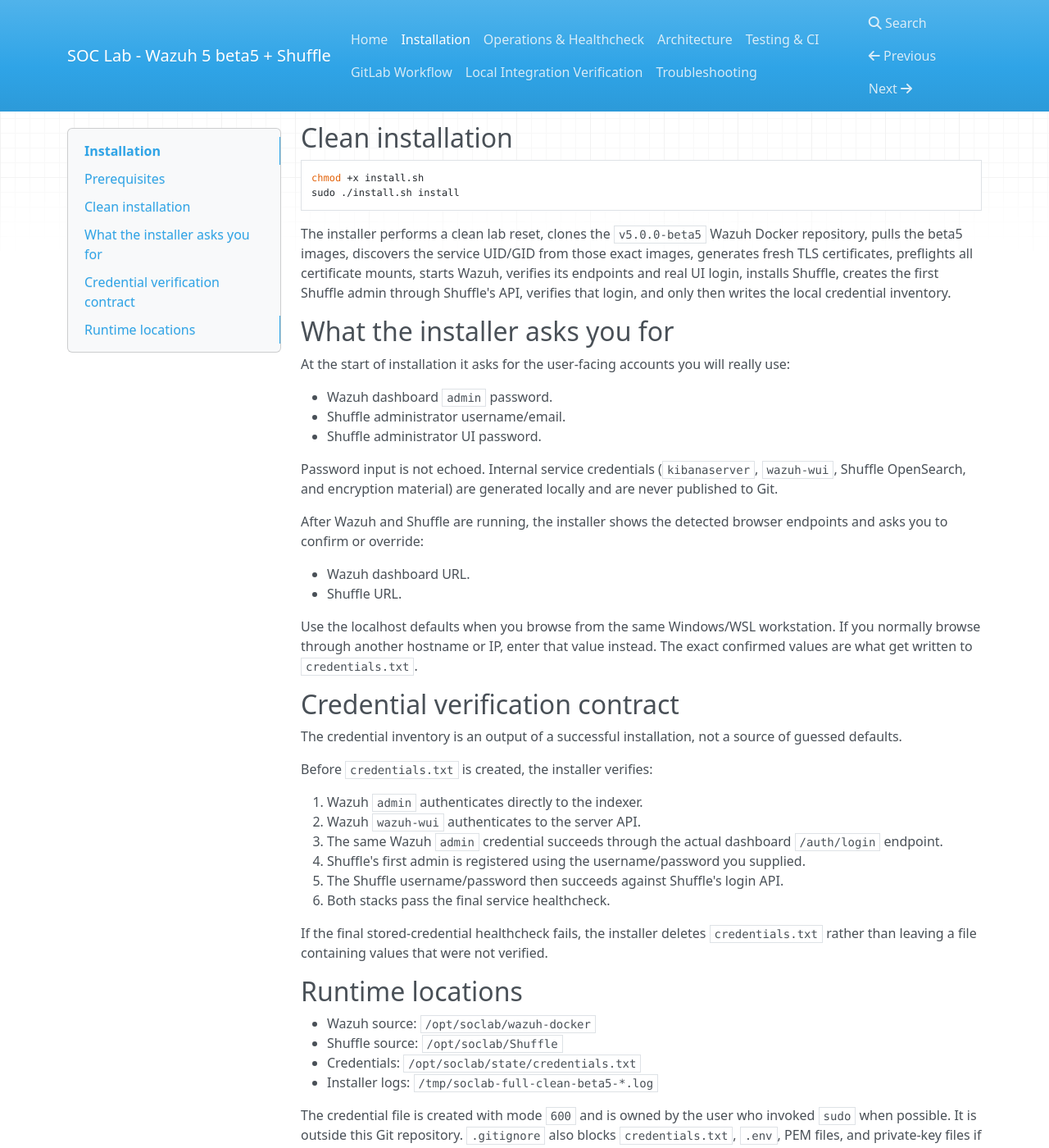
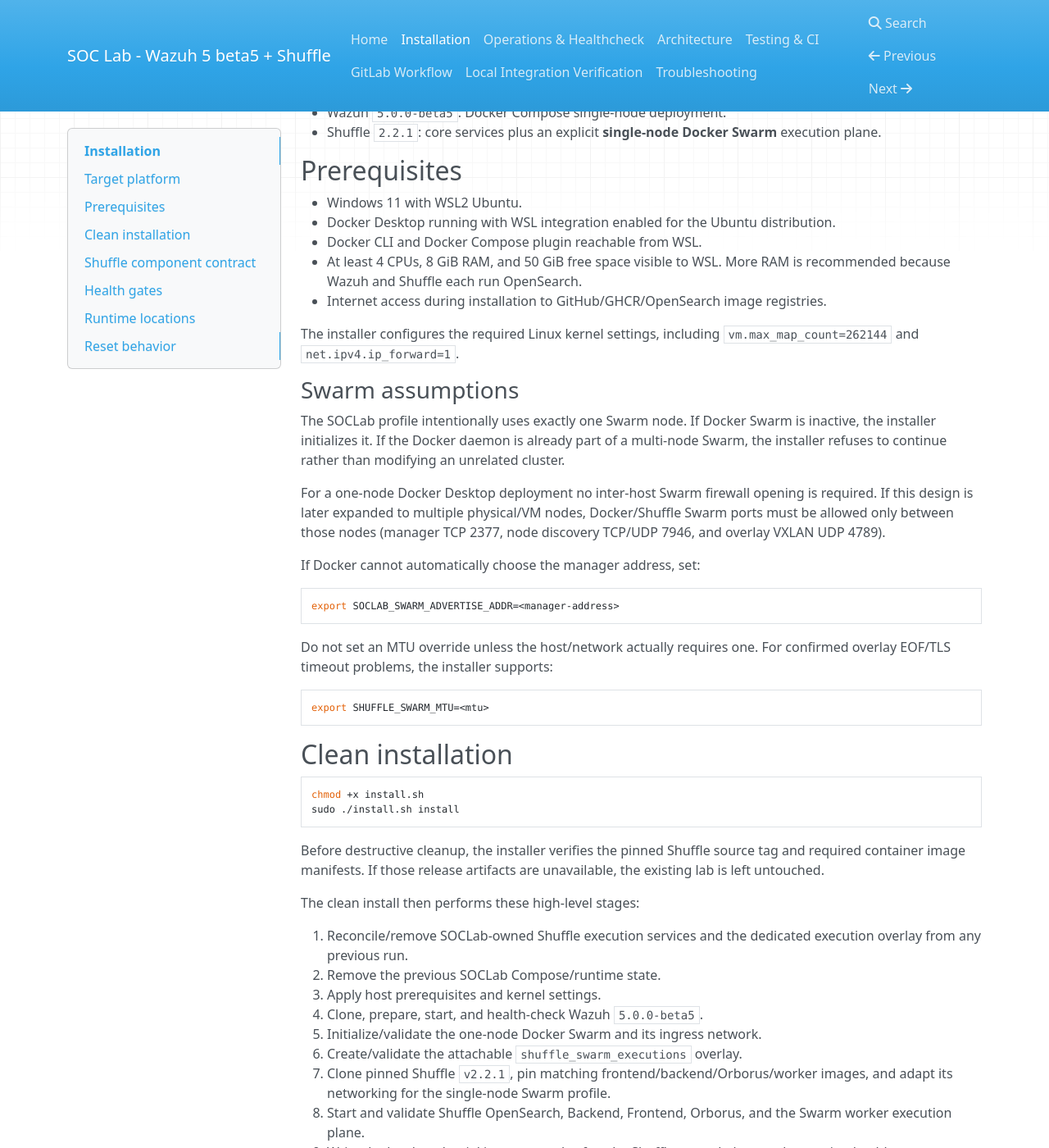
Before and after one commit to avioren/SOCLab, an MkDocs documentation site: the page built from docs/installation.md, in a window 1280 px wide and 1400 px high, scrolled down 200 px. Shown: the whole window at 82% size. Built offline with MkDocs 1.6.1, drawn with Linux system fonts in a browser that asks for light colours; nearby versions of some CDN libraries; some of the changed text lies outside the part shown.

Commit message:
docs: document Shuffle single-node Swarm runtime

````diff
--- a/docs/installation.md
+++ b/docs/installation.md
@@ -1,10 +1,39 @@
 # Installation
+
+## Target platform
+
+SOCLab is designed for one Windows 11 workstation running WSL2 Ubuntu with Docker Desktop WSL integration enabled. The Docker Desktop daemon hosts both stacks:
+
+- Wazuh `5.0.0-beta5`: Docker Compose single-node deployment.
+- Shuffle `2.2.1`: core services plus an explicit **single-node Docker Swarm** execution plane.
 
 ## Prerequisites
 
-- Windows 11 with WSL2 Ubuntu
-- Docker Desktop with WSL integration enabled
-- At least 4 CPUs, 8 GiB RAM, and 50 GiB free space visible to WSL
+- Windows 11 with WSL2 Ubuntu.
+- Docker Desktop running with WSL integration enabled for the Ubuntu distribution.
+- Docker CLI and Docker Compose plugin reachable from WSL.
+- At least 4 CPUs, 8 GiB RAM, and 50 GiB free space visible to WSL. More RAM is recommended because Wazuh and Shuffle each run OpenSearch.
+- Internet access during installation to GitHub/GHCR/OpenSearch image registries.
+
+The installer configures the required Linux kernel settings, including `vm.max_map_count=262144` and `net.ipv4.ip_forward=1`.
+
+### Swarm assumptions
+
+The SOCLab profile intentionally uses exactly one Swarm node. If Docker Swarm is inactive, the installer initializes it. If the Docker daemon is already part of a multi-node Swarm, the installer refuses to continue rather than modifying an unrelated cluster.
+
+For a one-node Docker Desktop deployment no inter-host Swarm firewall opening is required. If this design is later expanded to multiple physical/VM nodes, Docker/Shuffle Swarm ports must be allowed only between those nodes (manager TCP 2377, node discovery TCP/UDP 7946, and overlay VXLAN UDP 4789).
+
+If Docker cannot automatically choose the manager address, set:
+
+```bash
+export SOCLAB_SWARM_ADVERTISE_ADDR=<manager-address>
+```
+
+Do not set an MTU override unless the host/network actually requires one. For confirmed overlay EOF/TLS timeout problems, the installer supports:
+
+```bash
+export SHUFFLE_SWARM_MTU=<mtu>
+```
 
 ## Clean installation
 
@@ -13,47 +42,91 @@ chmod +x install.sh
 sudo ./install.sh install
 ```
 
-The installer performs a clean lab reset, clones the `v5.0.0-beta5` Wazuh Docker repository, pulls the beta5 images, discovers the service UID/GID from those exact images, generates fresh TLS certificates, preflights all certificate mounts, starts Wazuh, verifies its endpoints and real UI login, installs Shuffle, creates the first Shuffle admin through Shuffle's API, verifies that login, and only then writes the local credential inventory.
+Before destructive cleanup, the installer verifies the pinned Shuffle source tag and required container image manifests. If those release artifacts are unavailable, the existing lab is left untouched.
 
-## What the installer asks you for
+The clean install then performs these high-level stages:
 
-At the start of installation it asks for the user-facing accounts you will really use:
+1. Reconcile/remove SOCLab-owned Shuffle execution services and the dedicated execution overlay from any previous run.
+2. Remove the previous SOCLab Compose/runtime state.
+3. Apply host prerequisites and kernel settings.
+4. Clone, prepare, start, and health-check Wazuh `5.0.0-beta5`.
+5. Initialize/validate the one-node Docker Swarm and its ingress network.
+6. Create/validate the attachable `shuffle_swarm_executions` overlay.
+7. Clone pinned Shuffle `v2.2.1`, pin matching frontend/backend/Orborus/worker images, and adapt its networking for the single-node Swarm profile.
+8. Start and validate Shuffle OpenSearch, Backend, Frontend, Orborus, and the Swarm worker execution plane.
+9. Write the local credential inventory only after the Shuffle control, data, and execution health gates succeed.
+10. Run the final combined Wazuh + Shuffle healthcheck.
 
-- Wazuh dashboard `admin` password.
-- Shuffle administrator username/email.
-- Shuffle administrator UI password.
+## Shuffle component contract
 
-Password input is not echoed. Internal service credentials (`kibanaserver`, `wazuh-wui`, Shuffle OpenSearch, and encryption material) are generated locally and are never published to Git.
+The intended dependency chain is:
 
-After Wazuh and Shuffle are running, the installer shows the detected browser endpoints and asks you to confirm or override:
+```text
+Shuffle Frontend
+      |
+      v
+Shuffle Backend <------> Shuffle OpenSearch
+      |
+      v
+    Orborus
+      |
+      v
+shuffle-workers (Swarm service, 1 replica)
+      |
+      v
+temporary Shuffle app services
+```
 
-- Wazuh dashboard URL.
-- Shuffle URL.
+Two attachable overlay networks are used:
 
-Use the localhost defaults when you browse from the same Windows/WSL workstation. If you normally browse through another hostname or IP, enter that value instead. The exact confirmed values are what get written to `credentials.txt`.
+- `shuffle_shuffle`: core Shuffle service connectivity.
+- `shuffle_swarm_executions`: Orborus/worker/app execution connectivity.
 
-## Credential verification contract
+The Backend and Orborus are attached to the execution overlay. Orborus and Worker require manager-level Docker API access; app services do not receive the Docker socket.
 
-The credential inventory is an output of a successful installation, not a source of guessed defaults.
+### OpenSearch persistence and ownership
 
-Before `credentials.txt` is created, the installer verifies:
+Shuffle OpenSearch remains local to this one server. Its data is bind-backed by `/opt/soclab/Shuffle/shuffle-database` through Shuffle's local volume definition. The installer does not assume a hard-coded UID/GID: it runs the pinned OpenSearch image, detects the effective `opensearch` UID/GID, changes the database directory ownership to match, and then starts the database.
 
-1. Wazuh `admin` authenticates directly to the indexer.
-2. Wazuh `wazuh-wui` authenticates to the server API.
-3. The same Wazuh `admin` credential succeeds through the actual dashboard `/auth/login` endpoint.
-4. Shuffle's first admin is registered using the username/password you supplied.
-5. The Shuffle username/password then succeeds against Shuffle's login API.
-6. Both stacks pass the final service healthcheck.
+The upstream OpenSearch container configuration retains its memory-lock and file-descriptor limits. Shuffle's OpenSearch host port is exposed only on loopback at `9201`; Wazuh keeps host port `9200`.
 
-If the final stored-credential healthcheck fails, the installer deletes `credentials.txt` rather than leaving a file containing values that were not verified.
+## Health gates
+
+`sudo ./install.sh install` does not consider Shuffle healthy merely because its containers are running. The final and reusable healthchecks validate:
+
+- Docker Swarm is active and this machine is the single active manager/worker node.
+- Swarm ingress is present.
+- Both Shuffle overlay networks exist, are Swarm-scoped, and are attachable.
+- Shuffle frontend, backend, Orborus, and OpenSearch containers are running.
+- Backend and Orborus are attached to the execution overlay.
+- `/api/v1/checkusers` returns successfully, proving the Backend can use its datastore.
+- Authenticated Shuffle OpenSearch cluster health is green or yellow when the local credential inventory is available.
+- `shuffle-workers` exists at `1/1`, uses the pinned worker image, is attached to the execution overlay, and has Docker manager socket access.
+- Recent Orborus logs do not contain missing execution-network/container-networking failures.
+- Recent Backend logs do not contain the notification `updated_at` mapping failure or all-shards-failed errors that previously occurred in this lab.
+
+Run the same checks at any time with:
+
+```bash
+./install.sh healthcheck
+# or
+./install.sh verify
+```
 
 ## Runtime locations
 
 - Wazuh source: `/opt/soclab/wazuh-docker`
 - Shuffle source: `/opt/soclab/Shuffle`
+- Shuffle database: `/opt/soclab/Shuffle/shuffle-database`
 - Credentials: `/opt/soclab/state/credentials.txt`
 - Installer logs: `/tmp/soclab-full-clean-beta5-*.log`
 
-The credential file is created with mode `600` and is owned by the user who invoked `sudo` when possible. It is outside this Git repository. `.gitignore` also blocks `credentials.txt`, `.env`, PEM files, and private-key files if any are accidentally copied into the project checkout.
+The runtime `.env`, generated credentials, certificates, and private keys are local-only and must never be committed. Compose validation uses `docker compose config --quiet` to avoid rendering interpolated secrets into temporary files.
 
-The runtime Wazuh and Shuffle `.env`/configuration files under `/opt/soclab` are local-only. `docker compose config --quiet` is used so interpolated secrets are not rendered into temporary Compose output files.
+## Reset behavior
+
+```bash
+sudo ./install.sh reset
+```
+
+Reset removes SOCLab-owned Wazuh/Shuffle runtime resources, the `shuffle-workers` service, temporary Shuffle services attached to the SOCLab execution network, and the SOCLab execution overlay. It deliberately leaves the Docker daemon in Swarm mode so it does not mutate global Docker state outside the lab's ownership boundary.
````
Also changed, not shown: README.md (+30 -14 lines), docs/architecture.md (+57 -9 lines), docs/diagrams/eraser-manifest.yml (+12 -4 lines), docs/diagrams/shuffle-single-node-swarm.md (added, +52 -0 lines).
